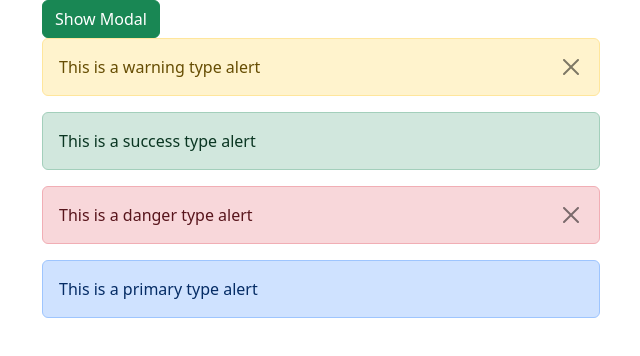
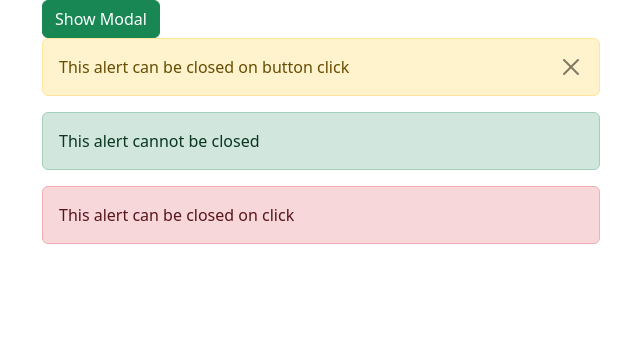
Before and after one commit to arnasir505/homework58, a React (Vite) app: page / in a window 1280 px wide. Shown: the top 356 px of the page, without its empty margins (40-680 px from the left). Built offline with nearby package versions, Linux system fonts and the light colour scheme.

Commit message:
Created alert type, added closing on alert click

```diff
--- a/src/App.tsx
+++ b/src/App.tsx
@@ -1,9 +1,31 @@
 import { useState } from 'react';
 import Modal from './components/Modal/Modal';
 import Alert from './components/Alert/Alert';
+import { AlertType } from './types';
 
 function App() {
   const [showModal, setShowModal] = useState(false);
+  const [alerts, setAlerts] = useState<AlertType[]>([
+    {
+      id: 1,
+      type: 'warning',
+      content: 'This alert can be closed on button click',
+      canClose: true,
+    },
+    {
+      id: 2,
+      type: 'success',
+      content: 'This alert cannot be closed',
+      canClose: false,
+    },
+    {
+      id: 3,
+      type: 'danger',
+      content: 'This alert can be closed on click',
+      canClose: true,
+      clickDismissable: true,
+    },
+  ]);
 
   const modalButtons = [
     {
@@ -22,8 +44,8 @@ function App() {
     setShowModal(false);
   };
 
-  const closeAlert = (e: React.MouseEvent) => {
-    e.currentTarget.parentElement?.remove();
+  const closeAlert = (id: number) => {
+    setAlerts((prevState) => prevState.filter((alert) => alert.id !== id));
   };
 
   return (
@@ -52,18 +74,17 @@ function App() {
           ))}
         </div>
       </Modal>
-      <Alert type='warning' onDismiss={closeAlert}>
-        <span>This is a warning type alert</span>
-      </Alert>
-      <Alert type='success'>
-        <span>This is a success type alert</span>
-      </Alert>
-      <Alert type='danger' onDismiss={closeAlert}>
-        <span>This is a danger type alert</span>
-      </Alert>
-      <Alert type='primary'>
-        <span>This is a primary type alert</span>
-      </Alert>
+      {alerts.map((alert) => (
+        <Alert
+          key={alert.id}
+          type={alert.type}
+          id={alert.id}
+          onDismiss={alert.canClose ? closeAlert : undefined}
+          clickDismissable={alert.clickDismissable}
+        >
+          <span>{alert.content}</span>
+        </Alert>
+      ))}
     </div>
   );
 }
--- a/src/components/Alert/Alert.tsx
+++ b/src/components/Alert/Alert.tsx
@@ -1,22 +1,33 @@
 import React from 'react';
 
 interface AlertProps extends React.PropsWithChildren {
+  id: number;
   type: string;
-  onDismiss?: React.MouseEventHandler;
+  onDismiss?: (id: number) => void;
+  clickDismissable?: boolean;
 }
 
-const Alert: React.FC<AlertProps> = ({ type, onDismiss, children }) => {
+const Alert: React.FC<AlertProps> = ({
+  id,
+  type,
+  onDismiss,
+  children,
+  clickDismissable,
+}) => {
   return (
     <div
       className={`alert alert-${type} w-50 d-flex align-items-center justify-content-between`}
+      onClick={clickDismissable && onDismiss ? () => onDismiss(id) : undefined}
     >
       {children}
       {onDismiss ? (
-        <button
-          type='button'
-          className='btn-close'
-          onClick={onDismiss}
-        ></button>
+        clickDismissable ? null : (
+          <button
+            type='button'
+            className='btn-close'
+            onClick={() => onDismiss(id)}
+          ></button>
+        )
       ) : null}
     </div>
   );
```
Also changed, not shown: src/types.d.ts (added, +7 -0 lines).
